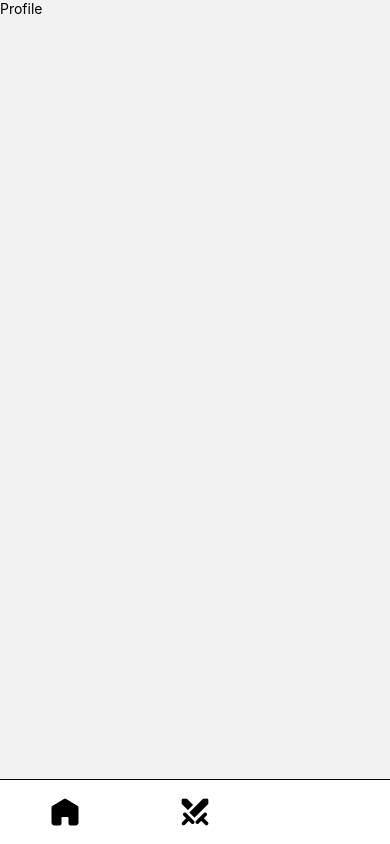
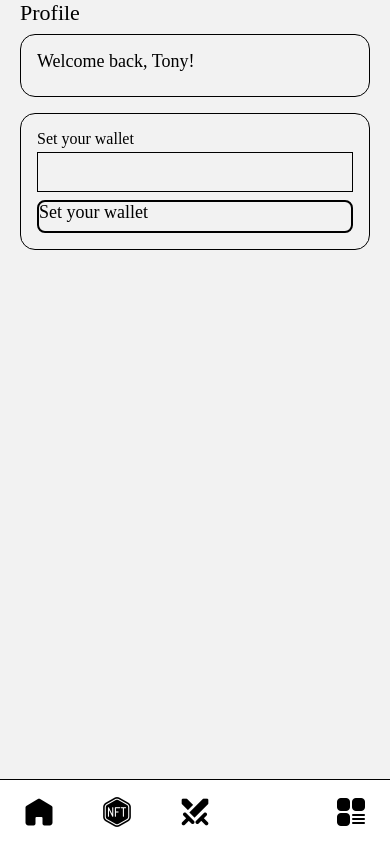
Before and after one commit to Lezzgo-io/ph-pong-mobile, a React Native app: screen /Profile in a window 390 px wide. Built offline with nearby package versions, Linux system fonts and the light colour scheme; grey boxes are pictures that could not be loaded.

Commit message:
New tabs

```diff
--- a/src/components/bottom-tabs/BottomTabs.js
+++ b/src/components/bottom-tabs/BottomTabs.js
@@ -9,8 +9,13 @@ import Profile from '../../modules/profile/Profile';
 import UserIcon from '../../assets/user.png';
 import HomeIcon from '../../assets/home.png';
 import SwordsIcon from '../../assets/swords.png';
+import MenuIcon from '../../assets/menu.png';
+import NftIcon from '../../assets/nft.png';
+
 import Challenge from '../../modules/challenge/Challenge';
 import JoinMatch from '../../modules/challenge/JoinMatch';
+import Nfts from '../../modules/nfts/Nfts';
+import Menu from '../../modules/menu/Menu';
 
 const CustomTab = ({state, descriptors, navigation}) => {
   return (
@@ -41,6 +46,8 @@ const CustomTab = ({state, descriptors, navigation}) => {
           Home: HomeIcon,
           Challenge: SwordsIcon,
           Profile: UserIcon,
+          Nfts: NftIcon,
+          Menu: MenuIcon,
         };
 
         if (route.name === 'Join Match') {
@@ -81,8 +88,12 @@ function BottomTabs() {
       swipeEnabled={true}
       screenOptions={options.navigator}>
       <Tab.Screen name="Home" component={Home} />
+      <Tab.Screen name="Nfts" component={Nfts} />
       <Tab.Screen name="Challenge" component={Challenge} />
       <Tab.Screen name="Profile" component={Profile} />
+      <Tab.Screen name="Menu" component={Menu} />
+
+      {/* Hidden tabs */}
       <Tab.Screen name="Join Match" component={JoinMatch} />
     </Tab.Navigator>
   );
--- a/src/components/widgets/MatchCard.js
+++ b/src/components/widgets/MatchCard.js
@@ -1,12 +1,12 @@
 import React from 'react';
 import {StyleSheet, Text, View} from 'react-native';
 
-import {typography} from '../../styles/app';
+import {text} from '../../styles/app';
 
 function MatchCard() {
   return (
     <View style={styles.card}>
-      <Text style={typography.text}>
+      <Text style={[text.text, text.color.black]}>
         Match #{Math.round(Math.random() * (99999 - 1000) + 1000)}
       </Text>
     </View>
--- a/src/components/widgets/SmallCard.js
+++ b/src/components/widgets/SmallCard.js
@@ -1,12 +1,12 @@
 import React from 'react';
 import {StyleSheet, Text, View} from 'react-native';
 
-import {typography} from '../../styles/app';
+import {text} from '../../styles/app';
 
 function SmallCard() {
   return (
     <View style={styles.card}>
-      <Text style={typography.text}>
+      <Text style={[text.normal, text.color.black]}>
         Match #{Math.round(Math.random() * (99999 - 1000) + 1000)}
       </Text>
     </View>
--- a/src/modules/challenge/Challenge.js
+++ b/src/modules/challenge/Challenge.js
@@ -12,7 +12,7 @@ import {
 } from 'react-native';
 import {SafeAreaView} from 'react-native-safe-area-context';
 
-import {typography} from '../../styles/app';
+import {text} from '../../styles/app';
 
 import SmallCard from '../../components/widgets/SmallCard';
 
@@ -34,23 +34,19 @@ function Challenge({navigation}) {
         refreshControl={
           <RefreshControl refreshing={refreshing} onRefresh={onRefresh} />
         }>
-        <Text style={typography.title}>Challenge</Text>
+        <Text style={[text.title, text.color.black]}>Challenge</Text>
         <TouchableOpacity onPress={() => navigation.navigate('Join Match')}>
           <View style={[styles.card.container, styles.card.bgColor.blue]}>
-            <Text style={[typography.h1, typography.color.white]}>
-              JOIN A MATCH
-            </Text>
+            <Text style={[text.h1, text.color.white]}>JOIN A MATCH</Text>
           </View>
         </TouchableOpacity>
         <TouchableOpacity onPress={() => setOpenCreateMatchModal(true)}>
           <View style={[styles.card.container, styles.card.bgColor.red]}>
-            <Text style={[typography.h1, typography.color.white]}>
-              CREATE A MATCH
-            </Text>
+            <Text style={[text.h1, text.color.white]}>CREATE A MATCH</Text>
           </View>
         </TouchableOpacity>
-        <Text style={typography.h1}>Recent matches</Text>
-        {[...Array(20)].map((i, iKey) => (
+        <Text style={[text.h1, text.color.black]}>Recent matches</Text>
+        {[...Array(8)].map((i, iKey) => (
           <SmallCard key={iKey} />
         ))}
       </ScrollView>
@@ -62,7 +58,7 @@ function Challenge({navigation}) {
           onRequestClose={() => setOpenCreateMatchModal(false)}>
           <View style={styles.modal.display.center}>
             <View style={styles.modal.container}>
-              <Text style={typography.text}>Hello World!</Text>
+              <Text style={text.text}>Hello World!</Text>
               <Pressable
                 style={[styles.button, styles.buttonClose]}
                 onPress={() => setOpenCreateMatchModal(false)}>
@@ -94,10 +90,7 @@ const styles = StyleSheet.create({
       minHeight: 128,
       marginBottom: 24,
       padding: 16,
-      borderTopLeftRadius: 15,
-      borderTopRightRadius: 15,
-      borderBottomLeftRadius: 15,
-      borderBottomRightRadius: 15,
+      borderRadius: 15,
     },
     bgColor: {
       red: {backgroundColor: '#c10b22'},
--- a/src/modules/challenge/JoinMatch.js
+++ b/src/modules/challenge/JoinMatch.js
@@ -8,7 +8,7 @@ import {
 } from 'react-native';
 import {SafeAreaView} from 'react-native-safe-area-context';
 
-import {typography} from '../../styles/app';
+import {text} from '../../styles/app';
 import MatchCard from '../../components/widgets/MatchCard';
 
 function JoinMatch({navigation}) {
@@ -28,8 +28,8 @@ function JoinMatch({navigation}) {
         refreshControl={
           <RefreshControl refreshing={refreshing} onRefresh={onRefresh} />
         }>
-        <Text style={typography.title}>Match List</Text>
-        {[...Array(20)].map((i, iKey) => (
+        <Text style={[text.title, text.color.black]}>Match List</Text>
+        {[...Array(3)].map((i, iKey) => (
           <MatchCard key={iKey} />
         ))}
       </ScrollView>
--- a/src/modules/home/Home.js
+++ b/src/modules/home/Home.js
@@ -9,7 +9,7 @@ import {
 } from 'react-native';
 import {SafeAreaView} from 'react-native-safe-area-context';
 
-import {typography} from '../../styles/app';
+import {text} from '../../styles/app';
 
 import BeerpongPh from '../../assets/beerpong-ph.png';
 
@@ -30,7 +30,7 @@ function Home() {
         refreshControl={
           <RefreshControl refreshing={refreshing} onRefresh={onRefresh} />
         }>
-        <Text style={typography.title}>Welcome back, Tony!</Text>
+        <Text style={[text.title, text.color.black]}>Welcome back, Tony!</Text>
         <Image style={styles.banner.logo} source={BeerpongPh} />
       </ScrollView>
     </SafeAreaView>
@@ -51,7 +51,7 @@ const styles = StyleSheet.create({
     logo: {
       backgroundColor: 'black',
       width: '100%',
-      height: 256,
+      height: 128,
       resizeMode: 'contain',
       borderTopLeftRadius: 15,
       borderTopRightRadius: 15,
--- /dev/null
+++ b/src/modules/menu/Menu.js
@@ -0,0 +1,14 @@
+import React from 'react';
+import {Text, View} from 'react-native';
+
+import {text} from '../../styles/app';
+
+function Menu() {
+  return (
+    <View>
+      <Text style={[text.title, text.color.black]}>Menu</Text>
+    </View>
+  );
+}
+
+export default Menu;
--- /dev/null
+++ b/src/modules/nfts/Nfts.js
@@ -0,0 +1,13 @@
+import React from 'react';
+import {Text, View} from 'react-native';
+import {text} from '../../styles/app';
+
+function Nfts() {
+  return (
+    <View>
+      <Text style={[text.title, text.color.black]}>NFTs</Text>
+    </View>
+  );
+}
+
+export default Nfts;
--- a/src/modules/profile/Profile.js
+++ b/src/modules/profile/Profile.js
@@ -1,12 +1,83 @@
-import React from 'react';
-import {Text, View} from 'react-native';
+import React, {useCallback, useState} from 'react';
+import {
+  Alert,
+  Button,
+  RefreshControl,
+  ScrollView,
+  StatusBar,
+  StyleSheet,
+  Text,
+  TextInput,
+  Touchable,
+  TouchableOpacity,
+  View,
+} from 'react-native';
+import {SafeAreaView} from 'react-native-safe-area-context';
+
+import {button, text} from '../../styles/app';
 
 function Profile() {
+  const [refreshing, setRefreshing] = useState(false);
+
+  const [walletAddress, setWalletAddress] = useState();
+
+  const onRefresh = useCallback(() => {
+    setRefreshing(true);
+    setTimeout(() => {
+      setRefreshing(false);
+    }, 2000);
+  }, []);
+
   return (
-    <View>
-      <Text>Profile</Text>
-    </View>
+    <SafeAreaView style={styles.view.safeArea}>
+      <ScrollView
+        contentContainerStyle={styles.view.scroll}
+        refreshControl={
+          <RefreshControl refreshing={refreshing} onRefresh={onRefresh} />
+        }>
+        <Text style={[text.title, text.color.black]}>Profile</Text>
+        <View style={styles.view.card.container}>
+          <Text style={[text.normal, text.color.black]}>
+            Welcome back, Tony!
+          </Text>
+        </View>
+        <View style={styles.view.card.container}>
+          <Text style={[text.label, text.color.black]}>Set your wallet</Text>
+          <TextInput
+            style={text.input}
+            onChangeText={setWalletAddress}
+            value={walletAddress}
+          />
+          <TouchableOpacity
+            title="Update"
+            style={button.contained}
+            onPress={() => Alert.alert('Wallet is updated')}>
+            <Text style={[text.normal, text.color.black]}>Set your wallet</Text>
+          </TouchableOpacity>
+        </View>
+      </ScrollView>
+    </SafeAreaView>
   );
 }
 
+const styles = StyleSheet.create({
+  view: {
+    safeArea: {
+      flex: 1,
+      paddingTop: StatusBar.currentHeight,
+    },
+    scroll: {
+      marginHorizontal: 20,
+    },
+    card: {
+      container: {
+        marginBottom: 16,
+        padding: 16,
+        borderWidth: 1,
+        borderRadius: 15,
+      },
+    },
+  },
+});
+
 export default Profile;
--- a/src/styles/app.js
+++ b/src/styles/app.js
@@ -1,6 +1,6 @@
 import {StyleSheet} from 'react-native';
 
-const typography = StyleSheet.create({
+const text = StyleSheet.create({
   title: {
     marginBottom: 8,
     fontFamily: 'outfit-latin-700-normal',
@@ -11,10 +11,21 @@ const typography = StyleSheet.create({
     fontFamily: 'outfit-latin-700-normal',
     fontSize: 18,
   },
-  text: {
+  normal: {
     marginBottom: 8,
     fontFamily: 'outfit-latin-400-normal',
     fontSize: 18,
+  },
+  label: {
+    marginBottom: 4,
+    fontFamily: 'outfit-latin-400-normal',
+    fontSize: 16,
+  },
+  input: {
+    marginBottom: 8,
+    height: 40,
+    borderWidth: 1,
+    padding: 10,
   },
   align: {
     left: {textAlign: 'left'},
@@ -24,7 +35,15 @@ const typography = StyleSheet.create({
   color: {
     black: {color: 'black'},
     white: {color: 'white'},
+    grey: {color: 'grey'},
   },
 });
 
-export {typography};
+const button = StyleSheet.create({
+  contained: {
+    borderRadius: 8,
+    borderWidth: 2,
+  },
+});
+
+export {text, button};
```
Also changed, not shown: src/assets/menu.png (added), src/assets/nft.png (added).
